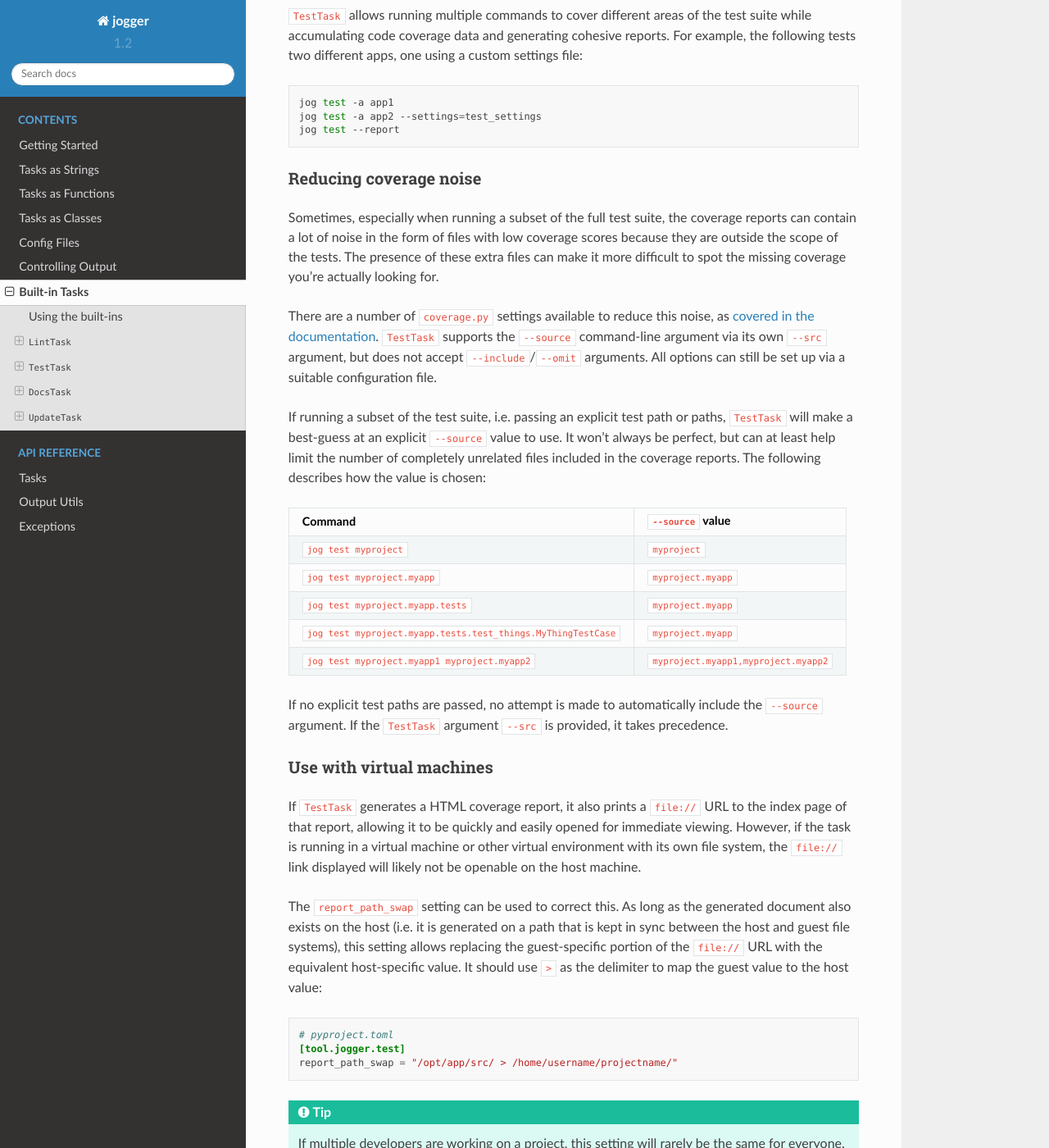
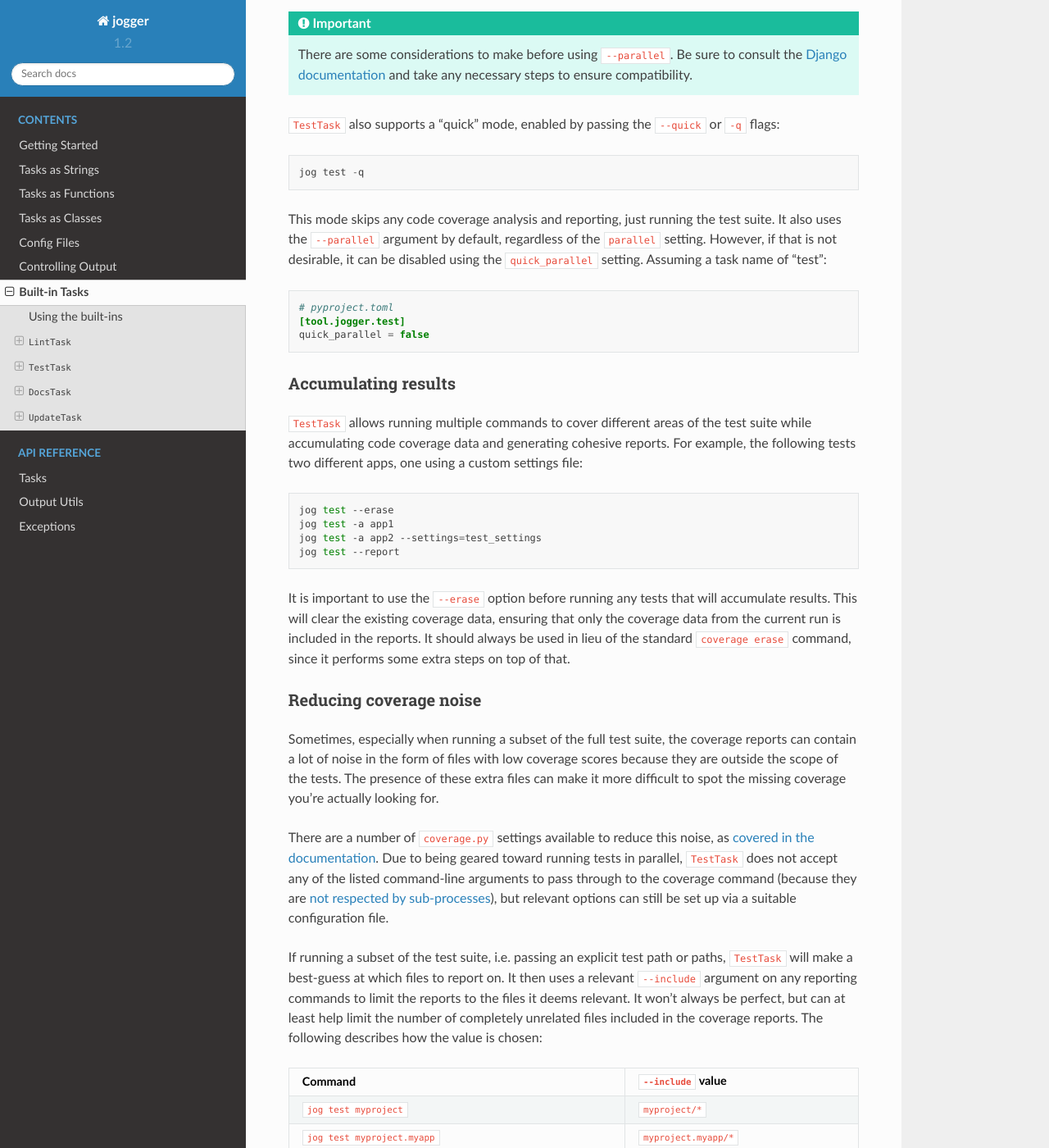
Before and after one commit to oogles/jog, a Sphinx documentation site: the page built from docs/topics/builtins.rst, in a window 1280 px wide and 1400 px high, scrolled down 3995 px. Shown: the whole window at 82% size. Built offline with Sphinx 7.4.7 and the Read the Docs theme 2.0.0, drawn with Linux system fonts in a browser that asks for light colours; some of the changed text lies outside the part shown.

Commit message:
Updated docs for TestTask.

```diff
--- a/docs/topics/builtins.rst
+++ b/docs/topics/builtins.rst
@@ -98,16 +98,17 @@
 ``TestTask``
 ============
 
-Runs the Django ``manage.py test`` command. Additionally, if `coverage.py <https://coverage.readthedocs.io/en/stable/>`_ is detected, it will perform code coverage analysis, print an on-screen summary, and generate a fully detailed HTML report.
+Runs the Django ``manage.py test`` command. Additionally, if `coverage.py <https://coverage.readthedocs.io/en/stable/>`_ is detected, it will perform code coverage analysis and print an on-screen summary. The on-screen summary and a fully detailed HTML report can also be generated after the fact, using the coverage data of the previous run, allowing re-checking or getting more detail on the last run without needing to run the tests again.
 
 ``TestTask`` makes use of the ``-v``/``--verbosity`` :ref:`default command line argument <class_tasks_default_args>` accepted by all class-based tasks, as outlined below.
 
 It uses the following coverage.py commands:
 
-* ``coverage run --branch`` to execute the test suite with code coverage. Some additional arguments may be passed based on arguments passed to ``TestTask`` itself. See below for details on accepted arguments.
+* ``coverage run`` to execute the test suite with code coverage. Some additional arguments may be passed based on arguments passed to ``TestTask`` itself. See below for details on accepted arguments.
 * ``coverage report --skip-covered`` to generate the on-screen summary report if the verbosity level is ``1`` (the default).
 * ``coverage report`` to generate the on-screen summary report if the verbosity level is ``2`` or more.
-* ``coverage html`` to generate the detailed HTML report.
+* ``coverage html --skip-covered`` to generate the detailed HTML report when the ``--report`` switch is given and the verbosity level is ``1`` (the default).
+* ``coverage html`` to generate the detailed HTML report when the ``--report`` switch is given and the verbosity level is ``2`` or more.
 
 .. note::
 
@@ -115,7 +116,7 @@
 
 .. note::
 
-    *All* reporting will be skipped if the test suite fails (as a failure typically means at least some code was not reached, and therefore not covered, so the reports won't necessarily be accurate). However, the task can be instructed to display the reports regardless of a failure by calling it with the ``--cover`` switch. Alternatively, the ``--report`` switch can be used to skip running the tests again and display the reports from the previous (failed) run.
+    *All* reporting will be skipped if the test suite fails (as a failure typically means at least some code was not reached, and therefore not covered, so the reports won't necessarily be accurate). However, the task can be instructed to display the reports regardless of a failure by calling it with the ``--cover`` switch (also available as ``-c``). Alternatively, the ``--report`` switch can be used to skip running the tests again and display the reports from the previous (failed) run.
 
 ``TestTask`` accepts several of its own arguments, detailed below, but also passes any additional arguments through to the underlying ``manage.py test`` command. Assuming the task has been given the name "test" in ``jog.py``, this means you can do any of the following::
 
@@ -125,24 +126,36 @@
     jog test myapp --settings=test_settings
     jog test myapp --keepdb
 
-.. _builtins-test-quick:
+.. _builtins-test-speed:
 
-Quick tests
------------
+Speeding up tests
+-----------------
 
-The task can be run in a "quick" mode by passing the ``--quick`` or ``-q`` flags::
+The ``manage.py test`` command's ``--parallel`` option can be used to speed up test execution by running multiple tests in parallel. While the option can be passed through to the underlying ``manage.py test`` command as described above, it can also be set to be used by default using the ``parallel`` setting. Assuming a task name of "test":
+
+.. code-block:: toml
+
+    # pyproject.toml
+    [tool.jogger.test]
+    parallel = true
+
+Using a value of ``true`` enables the bare ``--parallel`` argument, while a integer value will be used as the value for the argument, e.g. ``--parallel=4``.
+
+.. important::
+
+    There are some considerations to make before using ``--parallel``. Be sure to consult the `Django documentation <https://docs.djangoproject.com/en/stable/ref/django-admin/#cmdoption-test-parallel>`_ and take any necessary steps to ensure compatibility.
+
+``TestTask`` also supports a "quick" mode, enabled by passing the ``--quick`` or ``-q`` flags::
 
     jog test -q
 
-This mode skips any code coverage analysis and reporting, just running the test suite. By default, it also passes the ``--parallel`` argument to the ``manage.py test`` command. Since this argument is not always desirable, this behaviour can be disabled using the ``quick_parallel`` setting. Assuming a task name of "test":
+This mode skips any code coverage analysis and reporting, just running the test suite. It also uses the ``--parallel`` argument by default, regardless of the ``parallel`` setting. However, if that is not desirable, it can be disabled using the ``quick_parallel`` setting. Assuming a task name of "test":
 
 .. code-block:: toml
 
     # pyproject.toml
     [tool.jogger.test]
     quick_parallel = false
-
-See the `Django documentation <https://docs.djangoproject.com/en/stable/ref/django-admin/#cmdoption-test-parallel>`_ on the ``--parallel`` argument for more information.
 
 .. _builtins-test-accumulating:
 
@@ -153,38 +166,39 @@
 
 .. code-block:: bash
 
+    jog test --erase
     jog test -a app1
     jog test -a app2 --settings=test_settings
     jog test --report
 
-.. _builtins-test-noise:
+It is important to use the ``--erase`` option before running any tests that will accumulate results. This will clear the existing coverage data, ensuring that only the coverage data from the current run is included in the reports. It should always be used in lieu of the standard ``coverage erase`` command, since it performs some extra steps on top of that.
 
 Reducing coverage noise
 -----------------------
 
 Sometimes, especially when running a subset of the full test suite, the coverage reports can contain a lot of noise in the form of files with low coverage scores because they are outside the scope of the tests. The presence of these extra files can make it more difficult to spot the missing coverage you're actually looking for.
 
-There are a number of ``coverage.py`` settings available to reduce this noise, as `covered in the documentation <https://coverage.readthedocs.io/en/stable/source.html>`_. ``TestTask`` supports the ``--source`` command-line argument via its own ``--src`` argument, but does not accept ``--include``/``--omit`` arguments. All options can still be set up via a suitable configuration file.
+There are a number of ``coverage.py`` settings available to reduce this noise, as `covered in the documentation <https://coverage.readthedocs.io/en/latest/source.html>`_. Due to being geared toward running tests in parallel, ``TestTask`` does not accept any of the listed command-line arguments to pass through to the coverage command (because they are `not respected by sub-processes <https://coverage.readthedocs.io/en/latest/subprocess.html>`_), but relevant options can still be set up via a suitable configuration file.
 
-If running a subset of the test suite, i.e. passing an explicit test path or paths, ``TestTask`` will make a best-guess at an explicit ``--source`` value to use. It won't always be perfect, but can at least help limit the number of completely unrelated files included in the coverage reports. The following describes how the value is chosen:
+If running a subset of the test suite, i.e. passing an explicit test path or paths, ``TestTask`` will make a best-guess at which files to report on. It then uses a relevant ``--include`` argument on any reporting commands to limit the reports to the files it deems relevant. It won't always be perfect, but can at least help limit the number of completely unrelated files included in the coverage reports. The following describes how the value is chosen:
 
 .. list-table::
     :header-rows: 1
 
     * - Command
-      - ``--source`` value
+      - ``--include`` value
     * - ``jog test myproject``
-      - ``myproject``
+      - ``myproject/*``
     * - ``jog test myproject.myapp``
-      - ``myproject.myapp``
+      - ``myproject.myapp/*``
     * - ``jog test myproject.myapp.tests``
-      - ``myproject.myapp``
+      - ``myproject.myapp/*``
     * - ``jog test myproject.myapp.tests.test_things.MyThingTestCase``
-      - ``myproject.myapp``
+      - ``myproject.myapp/*``
     * - ``jog test myproject.myapp1 myproject.myapp2``
-      - ``myproject.myapp1,myproject.myapp2``
+      - ``myproject.myapp1/*,myproject.myapp2/*``
 
-If no explicit test paths are passed, no attempt is made to automatically include the ``--source`` argument. If the ``TestTask`` argument ``--src`` is provided, it takes precedence.
+If no explicit test paths are passed, no attempt is made to automatically include the ``--include`` argument, and all files will be reported on.
 
 Use with virtual machines
 -------------------------
@@ -208,13 +222,12 @@
 
 ``TestTask`` accepts the following arguments:
 
-* ``-q``/``--quick``: Run a "quick" variant of the task: coverage analysis is skipped and the ``--parallel`` argument is passed to ``manage.py test``. See :ref:`builtins-test-quick`.
+* ``-q``/``--quick``: Run a "quick" variant of the task: coverage analysis is skipped and the ``--parallel`` argument is passed to ``manage.py test``. See :ref:`builtins-test-speed`.
 * ``-a``: Accumulate coverage data across multiple runs (passed as the ``-a`` argument to the ``coverage run`` command). No coverage reports will be run automatically. See :ref:`builtins-test-accumulating`.
-* ``--src``: The source to measure the coverage of (passed as the ``--source`` argument to the ``coverage run`` command). See :ref:`builtins-test-noise`.
+* ``--erase``: Remove all coverage data generated by previous test runs.
 * ``--report``: Skip the test suite and just generate the coverage reports. Useful to review previous results or if using ``-a`` to accumulate results.
-* ``--no-html``: Skip generating the detailed HTML code coverage report. The on-screen summary report will still be displayed.
-* ``--no-cover``: Run the test suite only. Skip all code coverage analysis and do not generate any coverage reports.
-* ``--cover``: Force coverage analysis and reports in situations where they would ordinarily be skipped, e.g. when the test suite fails.
+* ``-n`` / ``--no-cover``: Run the test suite only. Skip all code coverage analysis and do not generate any coverage reports.
+* ``-c`` / ``--cover``: Force coverage analysis and reports in situations where they would ordinarily be skipped, e.g. when the test suite fails.
 
 .. note::
 
@@ -229,6 +242,7 @@
 
     # pyproject.toml
     [tool.jogger.test]
+    parallel = true  # default: false
     quick_parallel = false  # default: true
     report_path_swap = "/opt/app/src/ > /home/username/projectname/"
 
```
